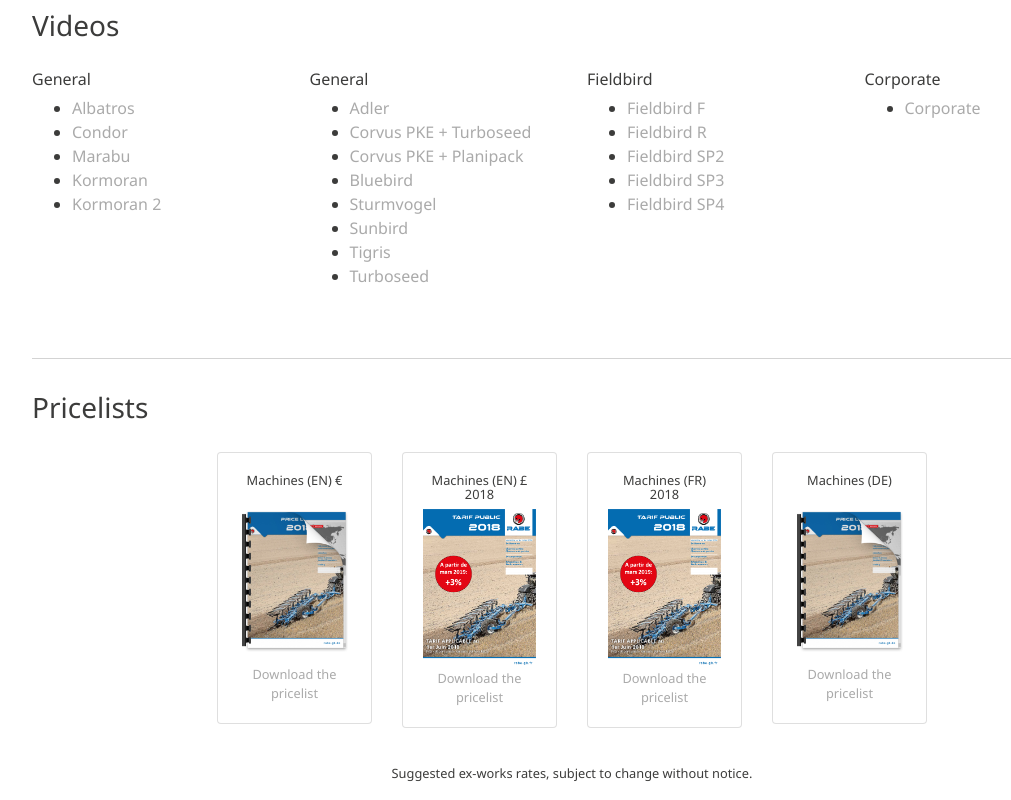
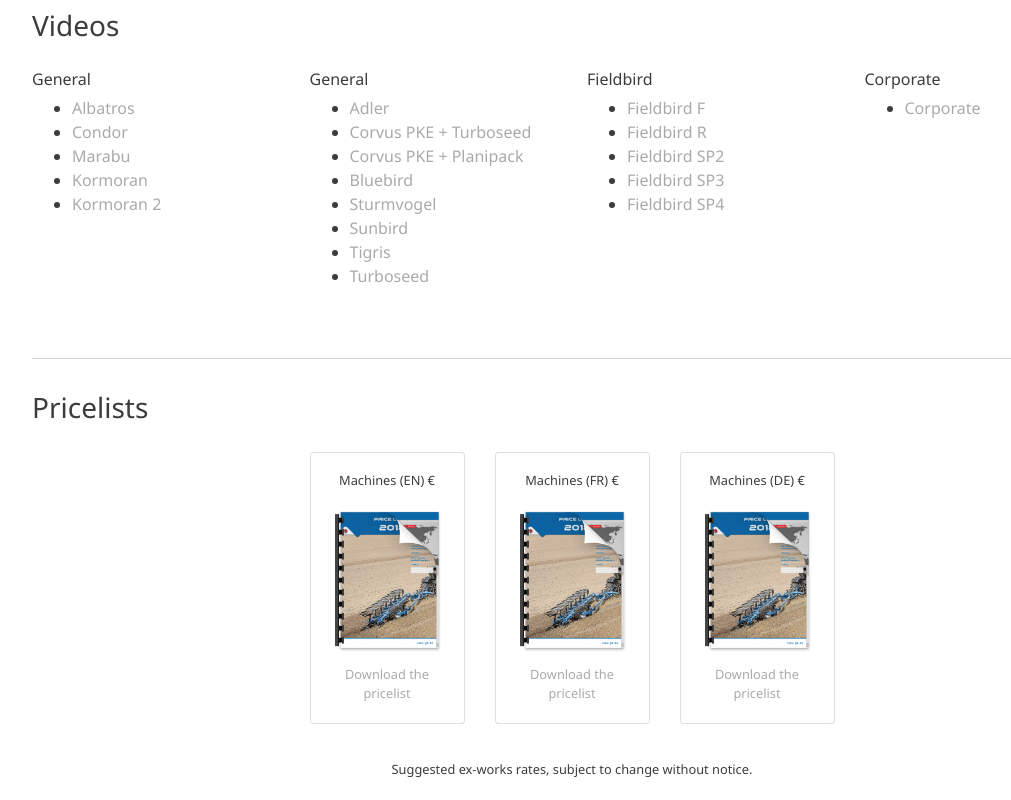
Before and after one commit to JulienYvesRICHARD/marketing.gb-group, a Vue app: page /Rabe in a window 1280 px wide. Shown: the part 3851-4651 px from the top of the page, without its empty margins (68-1079 px from the left). Built offline with nearby package versions, Linux system fonts and the light colour scheme.

Commit message:
updating the priceliste for RABE Brand and deleting the Pricelist in Pounds

```diff
--- a/src/views/Rabe.vue
+++ b/src/views/Rabe.vue
@@ -426,31 +426,23 @@ export default {
           "link": "http://marketing.cellar.services.clever-cloud.com/pricelists/rabe/pricelist-rabe-en-eur.pdf",
           "image": {
             "src": "/static/img/pricelists/rabe.jpg",
-            "label": "Price list Rabe 2018 in euros, english version"
+            "label": "Price list Rabe 2019 in euros, english version"
           }
         },
         {
-          "title": "Machines (EN) £ 2018",
-          "link": "http://marketing.cellar.services.clever-cloud.com/pricelists/rabe/pricelist-rabe-en-gbp.pdf",
+          "title": "Machines (FR) €",
+          "link": "http://marketing.cellar.services.clever-cloud.com/pricelists/rabe/pricelist-rabe-fr.pdf",
           "image": {
-            "src": "/static/img/pricelists/rabe_FR_3.png",
-            "label": "Price list Rabe 2018 in pounds, english version"
+            "src": "/static/img/pricelists/rabe.jpg",
+            "label": "Liste de prix Rabe 2019 en euros, version française"
           }
         },
         {
-          "title": "Machines (FR) 2018",
-          "link": "http://marketing.cellar.services.clever-cloud.com/pricelists/rabe/pricelist-rabe-fr.pdf",
-          "image": {
-            "src": "/static/img/pricelists/rabe_FR_3.png",
-            "label": "Liste de prix Rabe 2018 en euros, version française"
-          }
-        },
-        {
-          "title": "Machines (DE)",
+          "title": "Machines (DE) €",
           "link": "http://marketing.cellar.services.clever-cloud.com/pricelists/rabe/pricelist-rabe-de.pdf",
           "image": {
             "src": "/static/img/pricelists/rabe.jpg",
-            "label": "PreisListe Rabe 2018 in euros auf Deutsch"
+            "label": "PreisListe Rabe 2019 in euros auf Deutsch"
           }
         }
       ]
```
